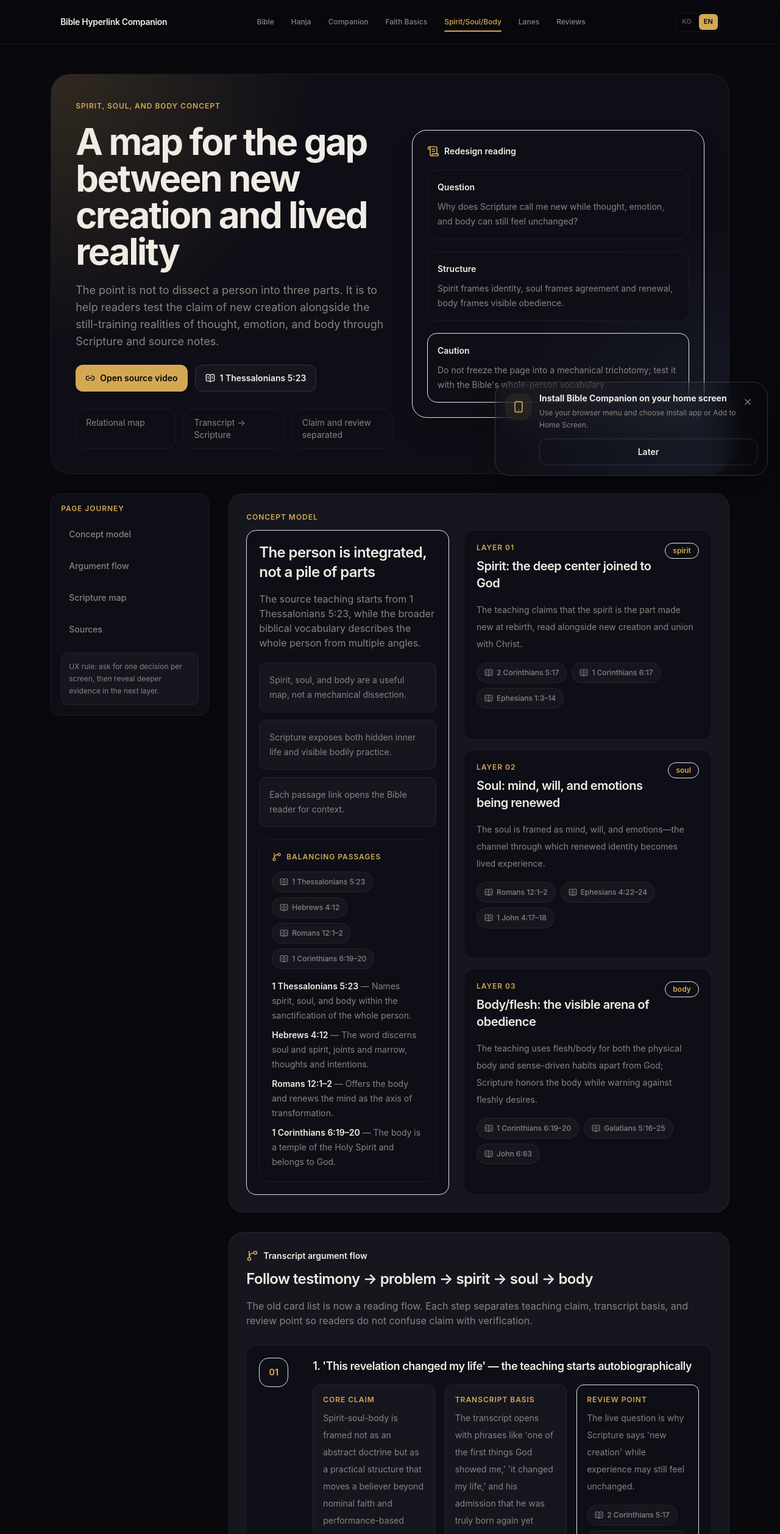
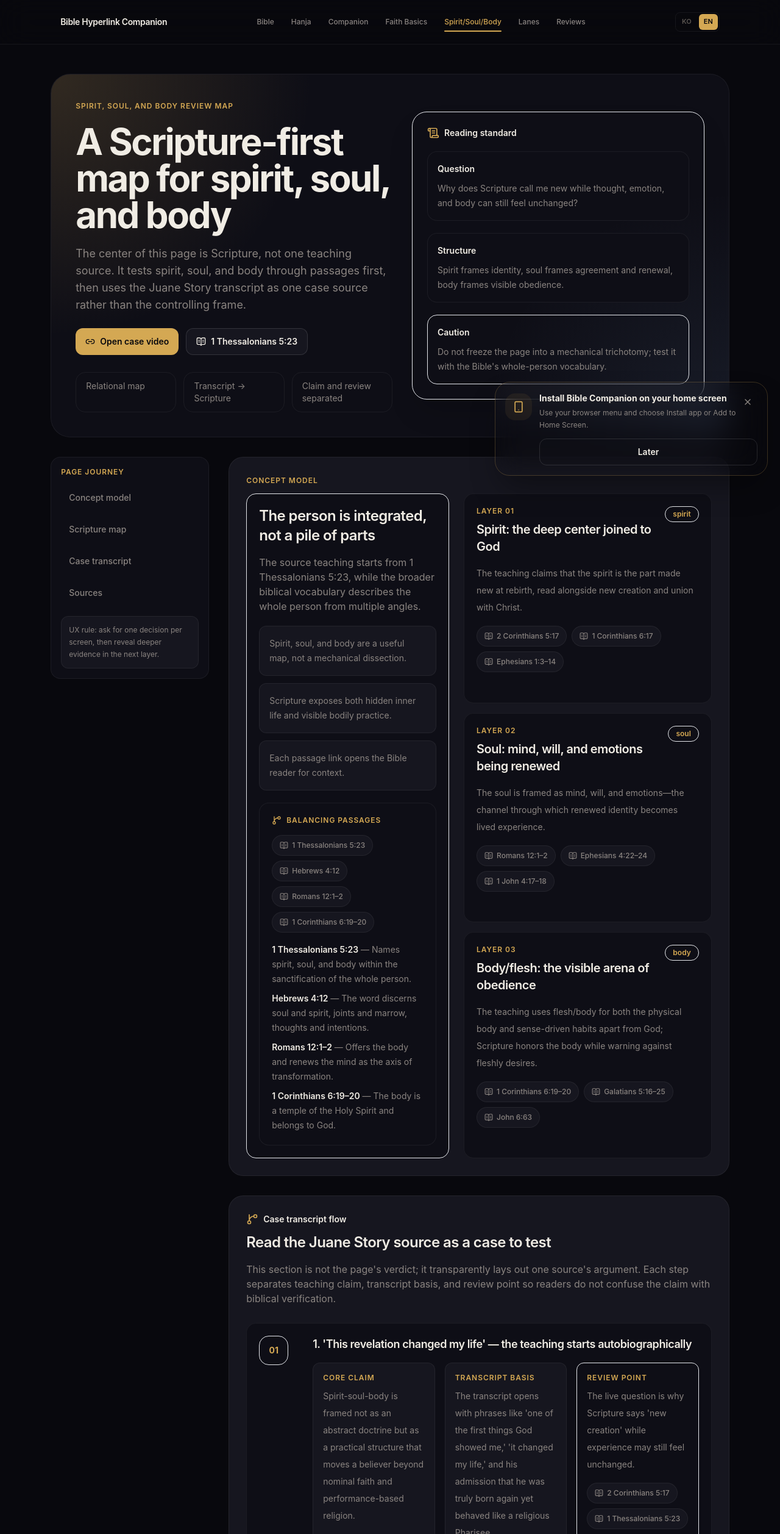
Before and after one commit to DeclanJeon/bible, a Next.js app: page /en/spirit-soul-body in a window 1280 px wide. Shown: the top 2515 px of the page at 61% size. Built offline with nearby package versions, Linux system fonts and the light colour scheme; a web font is replaced by a local one.

Commit message:
Clarify Bible text sources

```diff
--- a/app/[locale]/bible/page.tsx
+++ b/app/[locale]/bible/page.tsx
@@ -34,7 +34,7 @@ const COPY = {
     next: "Next",
     verseLink: "Highlight this verse",
     startReflection: "Start a reflection from this chapter",
-    sourceNote: "Text source is loaded from the local public-domain Bible corpus, not generated by AI.",
+    sourceNote: "English text uses the public-domain World English Bible. Korean text uses Open Bibles kor-korean.osis.xml (“Korean Bible”), not NKRV/개역개정, and is not generated by AI.",
     searchPlaceholder: "Search books…",
 
   },
@@ -51,7 +51,7 @@ const COPY = {
     next: "다음",
     verseLink: "이 절 강조하기",
     startReflection: "이 장으로 묵상 시작",
-    sourceNote: "본문은 로컬의 퍼블릭 도메인 성경 코퍼스에서 불러오며, AI가 즉석 번역하거나 생성하지 않습니다.",
+    sourceNote: "한국어 본문은 Open Bibles의 kor-korean.osis.xml 기반 “Korean Bible” 코퍼스입니다. 개역개정/NKRV가 아니며, AI가 즉석 번역하거나 생성하지 않습니다.",
     searchPlaceholder: "책 이름 검색…",
   },
 } as const;
--- a/app/[locale]/spirit-soul-body/page.tsx
+++ b/app/[locale]/spirit-soul-body/page.tsx
@@ -429,8 +429,8 @@ export default async function SpiritSoulBodyPage({ params }: Props) {
   const locale = await resolveLocale(requestedLocale);
   const sectionLinks = [
     { href: "#concept-model", label: { ko: "컨셉 모델", en: "Concept model" } },
-    { href: "#argument-flow", label: { ko: "전사본 흐름", en: "Argument flow" } },
     { href: "#scripture-map", label: { ko: "성구 검토", en: "Scripture map" } },
+    { href: "#argument-flow", label: { ko: "사례 전사본", en: "Case transcript" } },
     { href: "#sources", label: { ko: "출처", en: "Sources" } },
   ] as const;
   const passagePath = [PASSAGES.wholePerson, PASSAGES.newCreation, PASSAGES.renewMind, PASSAGES.fleshSpirit] as const;
@@ -442,16 +442,16 @@ export default async function SpiritSoulBodyPage({ params }: Props) {
         <div className="relative grid gap-8 lg:grid-cols-[minmax(0,1.04fr)_minmax(320px,0.96fr)] lg:items-center">
           <div>
             <div className="section-title text-base">
-              <T locale={locale} ko="영혼육 페이지 컨셉" en="Spirit, soul, and body concept" />
+              <T locale={locale} ko="영·혼·육 검토 지도" en="Spirit, soul, and body review map" />
             </div>
             <h1 className="mt-4 max-w-4xl text-4xl font-bold leading-tight tracking-[-0.04em] text-[var(--ink)] sm:text-5xl lg:text-6xl">
-              <T locale={locale} ko="새 피조물과 현실의 간극을 따라 읽는 영·혼·육 지도" en="A map for the gap between new creation and lived reality" />
+              <T locale={locale} ko="성구에서 시작하는 영·혼·육 검토 지도" en="A Scripture-first map for spirit, soul, and body" />
             </h1>
             <p className="mt-5 max-w-3xl text-base leading-8 text-[var(--muted)] sm:text-lg">
               <T
                 locale={locale}
-                ko="이 페이지의 핵심은 ‘사람을 세 조각으로 해부하기’가 아니라, 새 창조의 선언과 아직 훈련이 필요한 생각·감정·몸의 현실을 성구로 함께 검토하게 하는 것입니다. 전사본의 주장을 먼저 읽고, 바로 성경 본문과 보조 자료로 확인하도록 재구성했습니다."
-                en="The point is not to dissect a person into three parts. It is to help readers test the claim of new creation alongside the still-training realities of thought, emotion, and body through Scripture and source notes."
+                ko="이 페이지의 중심은 특정 강의가 아니라 성경 본문입니다. 영·혼·육을 기계적 삼분법으로 고정하지 않고, 새 창조의 선언과 생각·감정·몸의 현실을 먼저 성구로 검토한 뒤 주안에스토리 전사본은 하나의 사례 자료로 대조합니다."
+                en="The center of this page is Scripture, not one teaching source. It tests spirit, soul, and body through passages first, then uses the Juane Story transcript as one case source rather than the controlling frame."
               />
             </p>
             <div className="mt-6 flex flex-wrap gap-3">
@@ -462,7 +462,7 @@ export default async function SpiritSoulBodyPage({ params }: Props) {
                 className="inline-flex min-h-[44px] items-center justify-center gap-2 rounded-xl bg-[var(--gold)] px-4 py-2.5 text-sm font-semibold text-[var(--canvas)] transition hover:bg-[var(--gold-hover)]"
               >
                 <Link2 className="h-4 w-4" aria-hidden="true" />
-                <T locale={locale} ko="원 영상 보기" en="Open source video" />
+                <T locale={locale} ko="사례 영상 보기" en="Open case video" />
               </a>
               <Link
                 href={buildBibleReferenceHref(PASSAGES.wholePerson.reference, { locale, from: "spirit-soul-body" })}
@@ -488,7 +488,7 @@ export default async function SpiritSoulBodyPage({ params }: Props) {
           <aside className="rounded-3xl border border-[var(--gold)]/20 bg-[var(--surface-0)]/70 p-5 shadow-2xl shadow-black/20 sm:p-6">
             <div className="flex items-center gap-2 text-sm font-semibold text-[var(--ink)]">
               <ScrollText className="h-5 w-5 text-[var(--gold)]" aria-hidden="true" />
-              <T locale={locale} ko="리디자인 판독" en="Redesign reading" />
+              <T locale={locale} ko="읽기 기준" en="Reading standard" />
             </div>
             <dl className="mt-5 space-y-5 text-sm leading-6 text-[var(--muted)]">
               <div className="rounded-2xl border border-[var(--hairline)] bg-[var(--surface-1)] p-4">
@@ -579,16 +579,16 @@ export default async function SpiritSoulBodyPage({ params }: Props) {
           <section id="argument-flow" className="rounded-3xl border border-[var(--hairline)] bg-[var(--surface-2)] p-5 sm:p-7">
             <div className="flex items-center gap-2 text-sm font-semibold text-[var(--ink)]">
               <GitBranch className="h-5 w-5 text-[var(--gold)]" aria-hidden="true" />
-              <T locale={locale} ko="전사본 핵심 흐름" en="Transcript argument flow" />
+              <T locale={locale} ko="사례 전사본 흐름" en="Case transcript flow" />
             </div>
             <h2 className="mt-3 text-2xl font-semibold tracking-tight text-[var(--ink)]">
-              <T locale={locale} ko="간증 → 난제 → 영 → 혼 → 몸의 순서로 따라가기" en="Follow testimony → problem → spirit → soul → body" />
+              <T locale={locale} ko="주안에스토리 자료는 ‘검토 대상’으로 읽기" en="Read the Juane Story source as a case to test" />
             </h2>
             <p className="mt-4 max-w-3xl text-sm leading-7 text-[var(--muted)] sm:text-base">
               <T
                 locale={locale}
-                ko="기존 카드 나열을 읽기 흐름으로 바꿨습니다. 각 단계는 ‘강의 주장’, ‘전사본 근거’, ‘검토 포인트’를 분리해 독자가 주장과 검증을 혼동하지 않게 합니다."
-                en="The old card list is now a reading flow. Each step separates teaching claim, transcript basis, and review point so readers do not confuse claim with verification."
+                ko="이 섹션은 페이지의 결론이 아니라 한 자료의 주장 구조를 투명하게 펼친 것입니다. 각 단계는 ‘강의 주장’, ‘전사본 근거’, ‘검토 포인트’를 분리해 독자가 주장과 성경 검증을 혼동하지 않게 합니다."
+                en="This section is not the page's verdict; it transparently lays out one source's argument. Each step separates teaching claim, transcript basis, and review point so readers do not confuse the claim with biblical verification."
               />
             </p>
             <div className="mt-7 space-y-5">
--- a/lib/app-data.ts
+++ b/lib/app-data.ts
@@ -80,7 +80,7 @@ type CanonBook = {
 const SOURCE_GROUPS = {
   scripture: [
     { label: "World English Bible text", url: "https://worldenglish.bible" },
-    { label: "Korean Bible text", url: "https://github.com/seven1m/open-bibles" },
+    { label: "Open Bibles Korean Bible text (not NKRV)", url: "https://github.com/seven1m/open-bibles" },
   ],
   crossReferences: [
     { label: "Bible Cross References project", url: "https://crossreferences.org/project/" },
@@ -93,7 +93,7 @@ const SOURCE_GROUPS = {
   ],
   data: [
     { label: "STEPBible data", url: "https://github.com/STEPBible/STEPBible-Data" },
-    { label: "Open Bibles Korean source", url: "https://github.com/seven1m/open-bibles" },
+    { label: "Open Bibles kor-korean.osis.xml source", url: "https://github.com/seven1m/open-bibles" },
   ],
 };
 
@@ -497,7 +497,7 @@ export function filterClusterCatalog(options: { topic?: string; q?: string; loca
 
 export const APP_SOURCES: SourceLink[] = [
   { label: "World English Bible text", url: "https://worldenglish.bible" },
-  { label: "Korean Bible text", url: "https://github.com/seven1m/open-bibles" },
+  { label: "Open Bibles Korean Bible text (not NKRV)", url: "https://github.com/seven1m/open-bibles" },
   { label: "Bible Cross References", url: "https://crossreferences.org/project/" },
   { label: "CrossWire TSK", url: "https://www2.crosswire.org/sword/modules/ModInfo.jsp?beta=true&modName=TSK" },
   { label: "STEPBible Data", url: "https://github.com/STEPBible/STEPBible-Data" },
--- a/lib/content.ts
+++ b/lib/content.ts
@@ -510,8 +510,8 @@ export function localizeSourceLinks(sources: SourceLink[], locale?: string): Sou
   const labels: Record<string, string> = {
     "WEB metadata": "WEB 메타데이터",
     "World English Bible text": "World English Bible 본문",
-    "Korean Bible text": "한국어 성경 본문",
-    "Open Bibles Korean source": "Open Bibles 한국어 성경 원천",
+    "Open Bibles Korean Bible text (not NKRV)": "Open Bibles 한국어 성경 본문(개역개정 아님)",
+    "Open Bibles kor-korean.osis.xml source": "Open Bibles kor-korean.osis.xml 원천",
     "Bible Cross References": "Bible Cross References",
     "CrossWire TSK": "CrossWire TSK",
     "STEPBible Data": "STEPBible 데이터",
```
Also changed, not shown: 1 other file (tests, documents, lock files or other folders).
